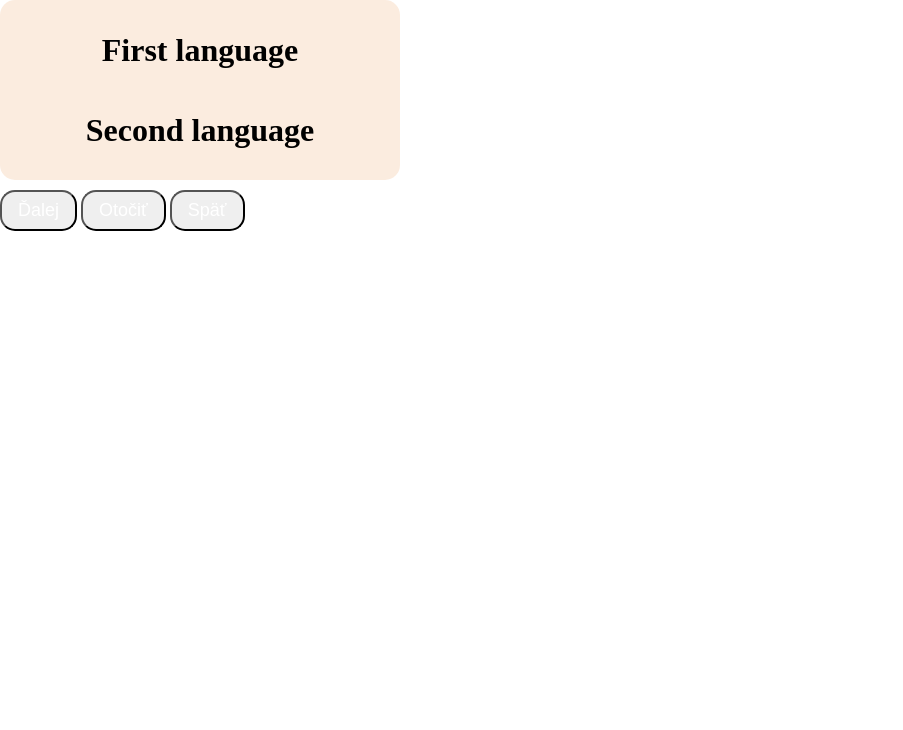
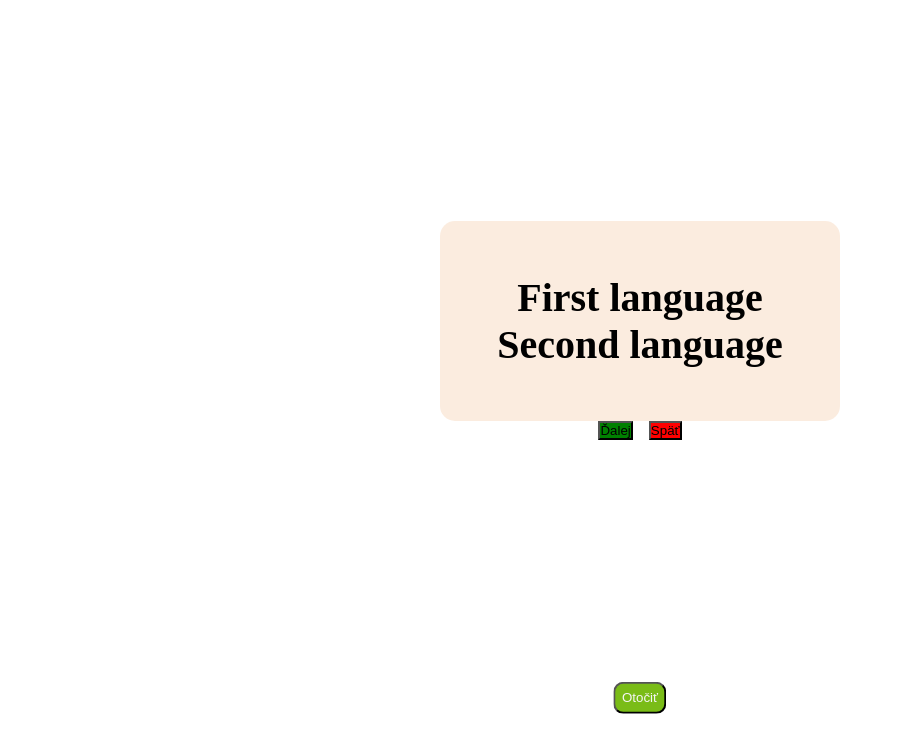
Before and after one commit to Lubomir-Hlavina/vocabulary-app, a PHP site: page /admin/training.php in a window 1280 px wide. Shown: the part 70-800 px from the top of the page, without its empty margins (0-903 px from the left). Run offline with PHP 8.4, Linux system fonts and the light colour scheme; data that the repository does not hold is empty.

Commit message:
admin-traing.css added

```diff
--- a/css/admin-training.css
+++ b/css/admin-training.css
@@ -1,5 +1,5 @@
-.one-card {
-    min-height: 100vh;
+section {
+    height: calc(100vh - 70px - 70px);
     display: flex;
     flex-direction: column;
     justify-content: center;
@@ -7,14 +7,29 @@
 }
 
 .one-card-box {
-    width: 400px;
-    min-height: 180px;
-    background-color: rgba(250, 232, 215, 0.8);
+    position: relative;
     display: flex;
-    flex-direction: column;
     justify-content: center;
     align-items: center;
+    width: 400px;
+    min-height: 200px;
     border-radius: 15px;
+    background-color: rgba(250, 232, 215, 0.8);
+}
+
+.show-one-card {
+    position: absolute;
+    bottom: 0;
+    left: 50%;
+    transform: translate(-50%, -50%);
+    color: whitesmoke;
+    background: rgb(122, 188, 23);
+    padding: 0.5em;
+    border-radius: 10px;
+}
+
+.show-one-card:hover {
+    background: rgb(141, 217, 26);
 }
 
 .names {
@@ -23,35 +38,54 @@
     flex-direction: column;
     justify-content: space-around;
     text-align: center;
-    padding: 10px 0 10px 0;
 }
 
 .names h2 {
-    font-size: 2rem;
+    font-size: 2.5rem;
 }
 
-.one-card-buttons button {
+.one-card-buttons {
+    display: flex;
+    justify-content: center;
+    align-items: center;
+    gap: 1em;
+}
+
+.one-card-buttons a  {
     text-decoration: none;
     font-size: 18px;
     padding: 8px 16px;
-    color: white;
     display: inline-block;
     margin-top: 10px;
     border-radius: 15px;
+    color: white;
 }
 
-/* .edit-one-card {
-    background-color: green;
+.previous-one-card{
+    background: red;
 }
 
-.edit-one-card:hover {
-    background-color: rgb(0, 109, 0);
+.random-one-card {
+    background: orange;
 }
 
-.delete-one-card {
-    background-color: rgb(214, 25, 25);
+.next-one-card {
+    background: green;
 }
 
-.delete-one-card:hover {
-    background-color: rgb(170, 20, 20);
-} */
+#first-name {
+    display: block;
+}
+
+#second-name {
+    display: none;
+}
+
+
+.flipped #first-name {
+    display: none;
+}
+
+.flipped #second-name {
+    display: block;
+}
```
